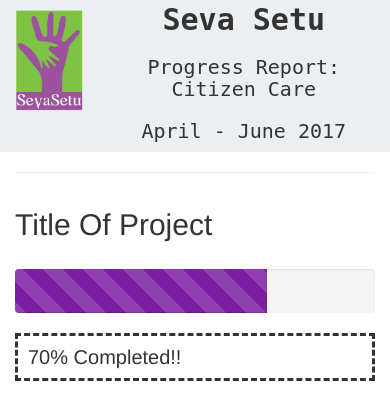
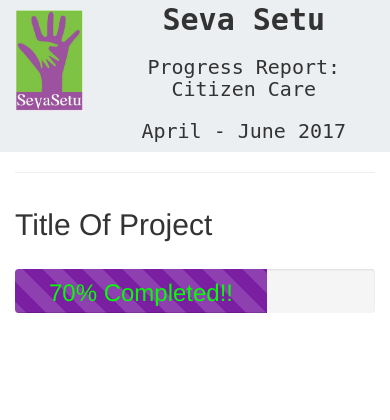
Before and after one commit to seva-setu/fundraiser-report-card, a PHP site: page / in a window 390 px wide. Shown: the top 420 px of the page. Run offline with PHP 8.4, Linux system fonts and the light colour scheme; some libraries are stand-ins or nearby versions.

Commit message:
Added text inside progress bar + responsiveness tested

```diff
--- a/index.php
+++ b/index.php
@@ -71,9 +71,9 @@
 				<br>
 				<div class="progress" style="width:100%;height:4.35em;">
     				<div class="progress-bar progress-bar-striped active" role="progressbar" aria-valuenow="70" aria-valuemin="0" aria-valuemax="100" style="width:70%;background-color:#7b1fa2">
+    				<h2 style="color:lime;top: 25%;position: relative;margin-top:0px;-">70% Completed!!</h2>
     				</div>
   				</div>
-  				<h2 style="padding: 0.5em;border-style: dashed;">70% Completed!!</h2>
   				<br>
   				<br>
   				<br>
```
